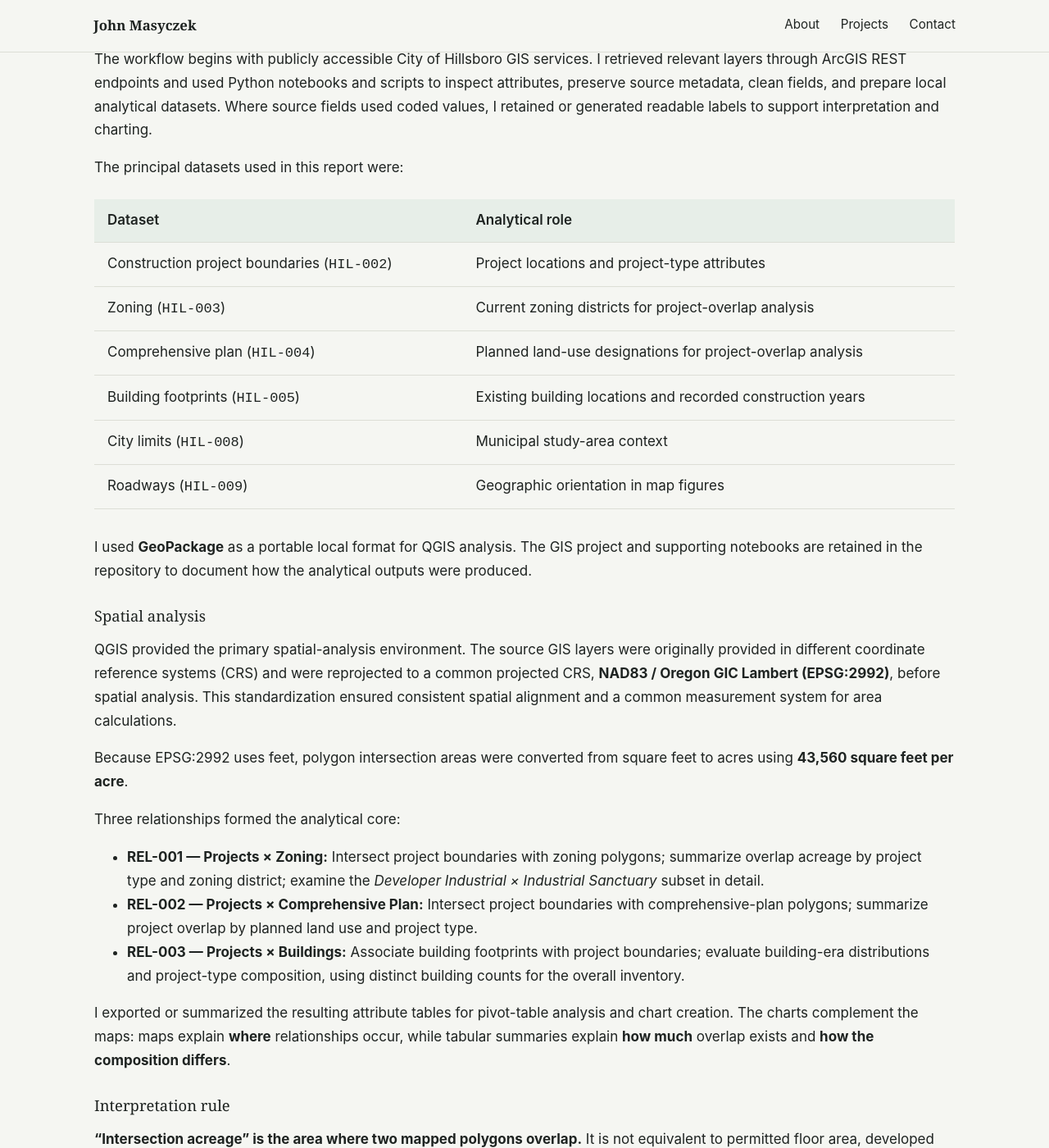
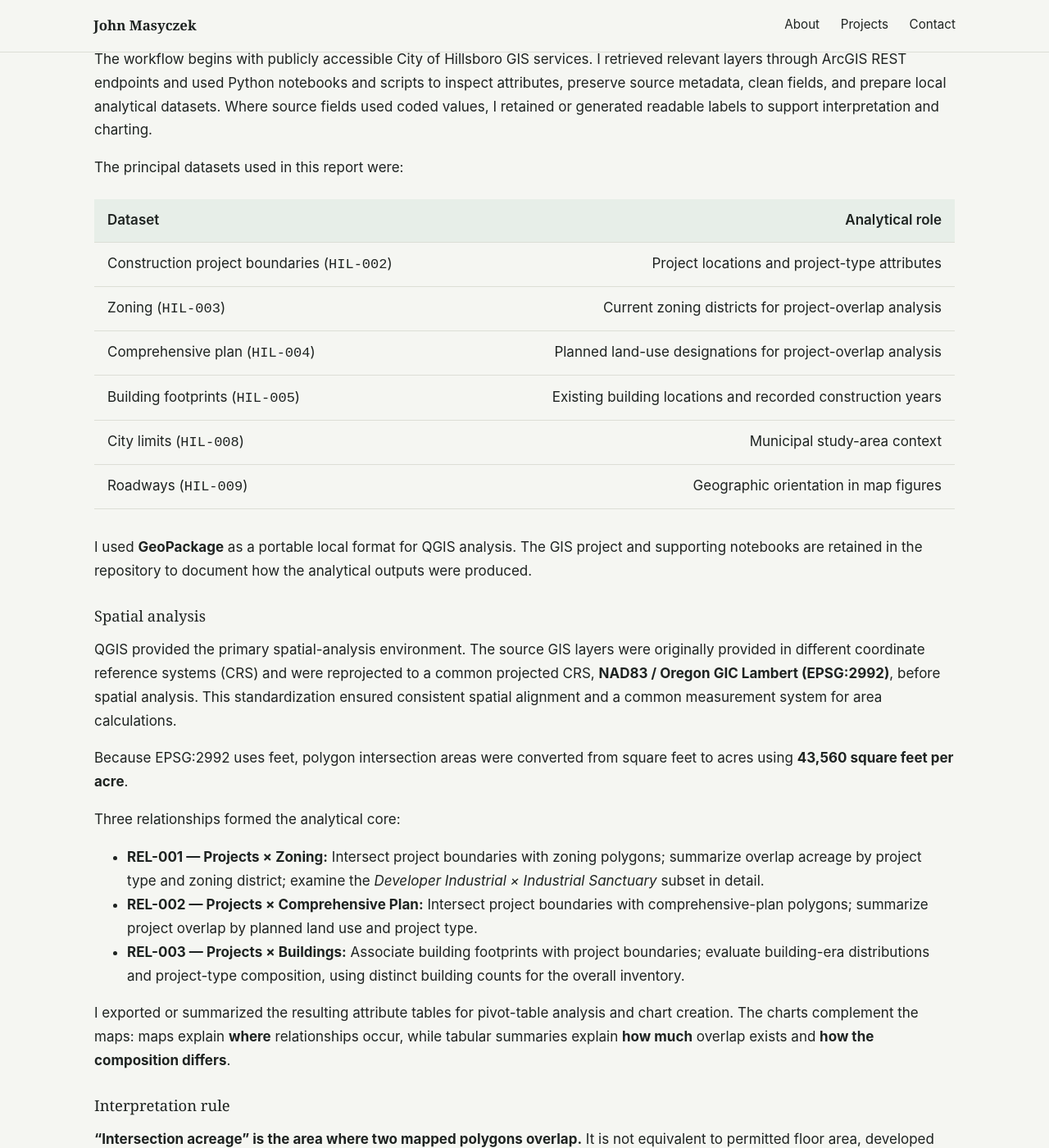
Before and after one commit to Masyczek/portfolio, a Jekyll site: the page built from projects/hillsboro-gis.md, in a window 1280 px wide and 1400 px high, scrolled down 2624 px. Shown: the whole window at 82% size. Built offline with Jekyll 4.4.1, drawn with Linux system fonts in a browser that asks for light colours.

Commit message:
Update main.css

```diff
--- a/assets/css/main.css
+++ b/assets/css/main.css
@@ -318,6 +318,16 @@ section#about { border-top: none; }
   background: var(--vine-tint);
 }
 
+.project-page__body th:first-child,
+.project-page__body td:first-child {
+  text-align: left;
+}
+
+.project-page__body th:not(:first-child),
+.project-page__body td:not(:first-child) {
+  text-align: right;
+}
+
 .project-page__body img {
   width: 100%;
   height: auto;
```
